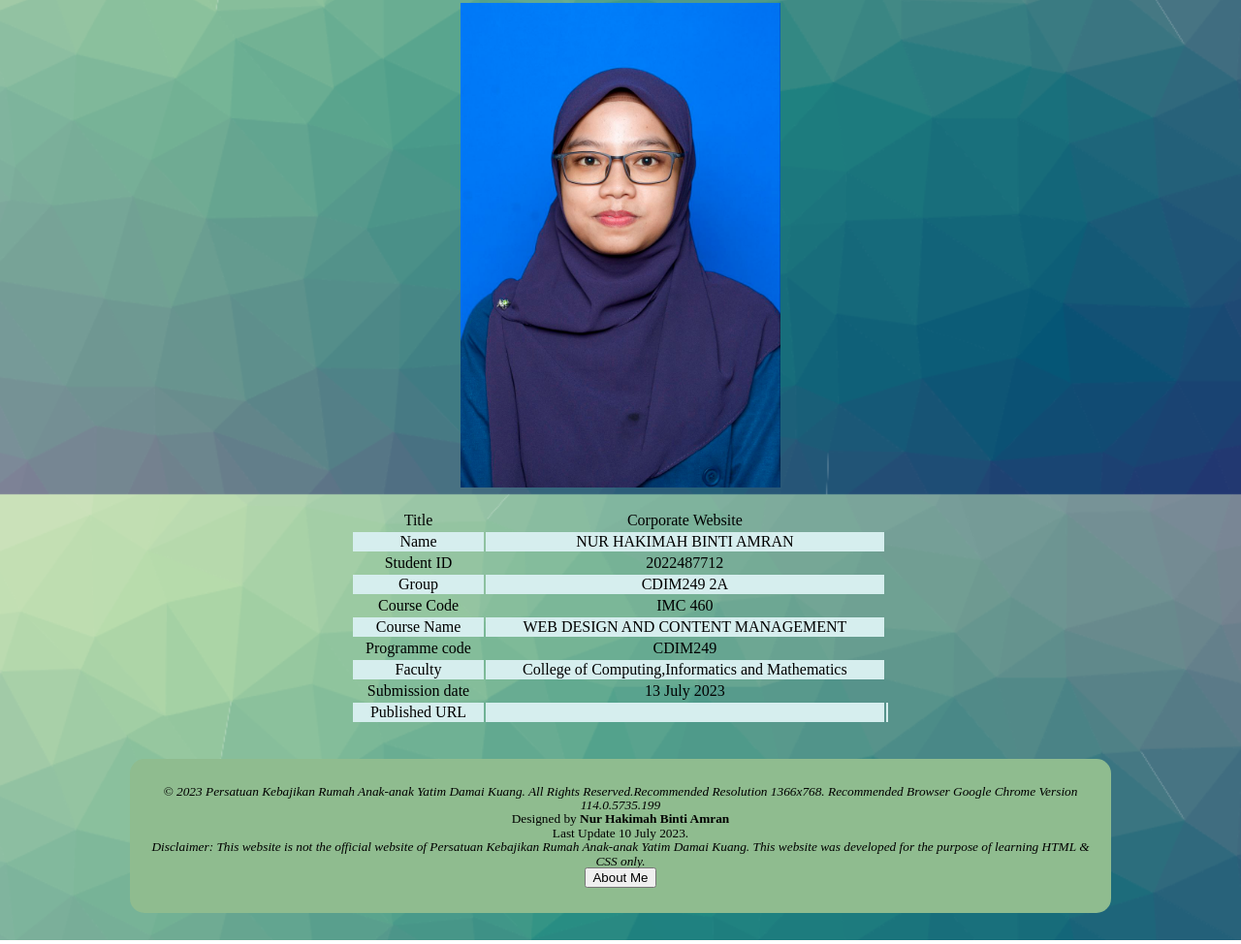
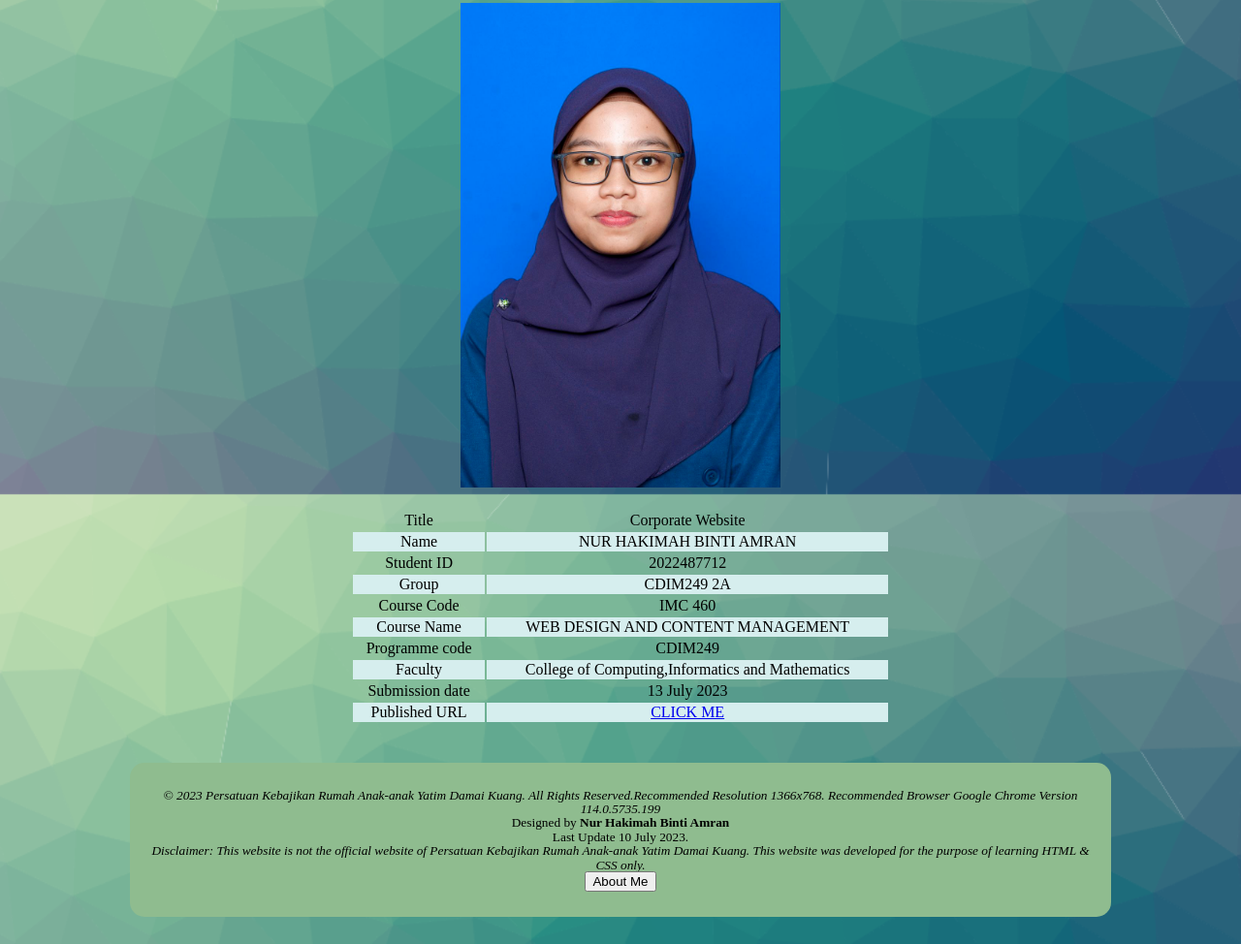
Before and after one commit to hakimahamran/ADK, a plain HTML site: page aboutme.html in a window 1280 px wide. Shown: the part 290-1264 px from the top of the page at 97% size. Drawn offline with Linux system fonts and the light colour scheme.

Commit message:
Update aboutme.html

```diff
--- a/aboutme.html
+++ b/aboutme.html
@@ -169,7 +169,7 @@ tr:nth-child(even) {
   </tr>
 <tr>
     <td>Published URL</td>
-    <td><a href="https://hakimahamran.github.io/ADK/>CLICK ME</a></td>
+    <td><a href="https://hakimahamran.github.io/ADK/">CLICK ME</a></td>
   </tr>
 <tr>
     <td align="center" colspan="2">
```
